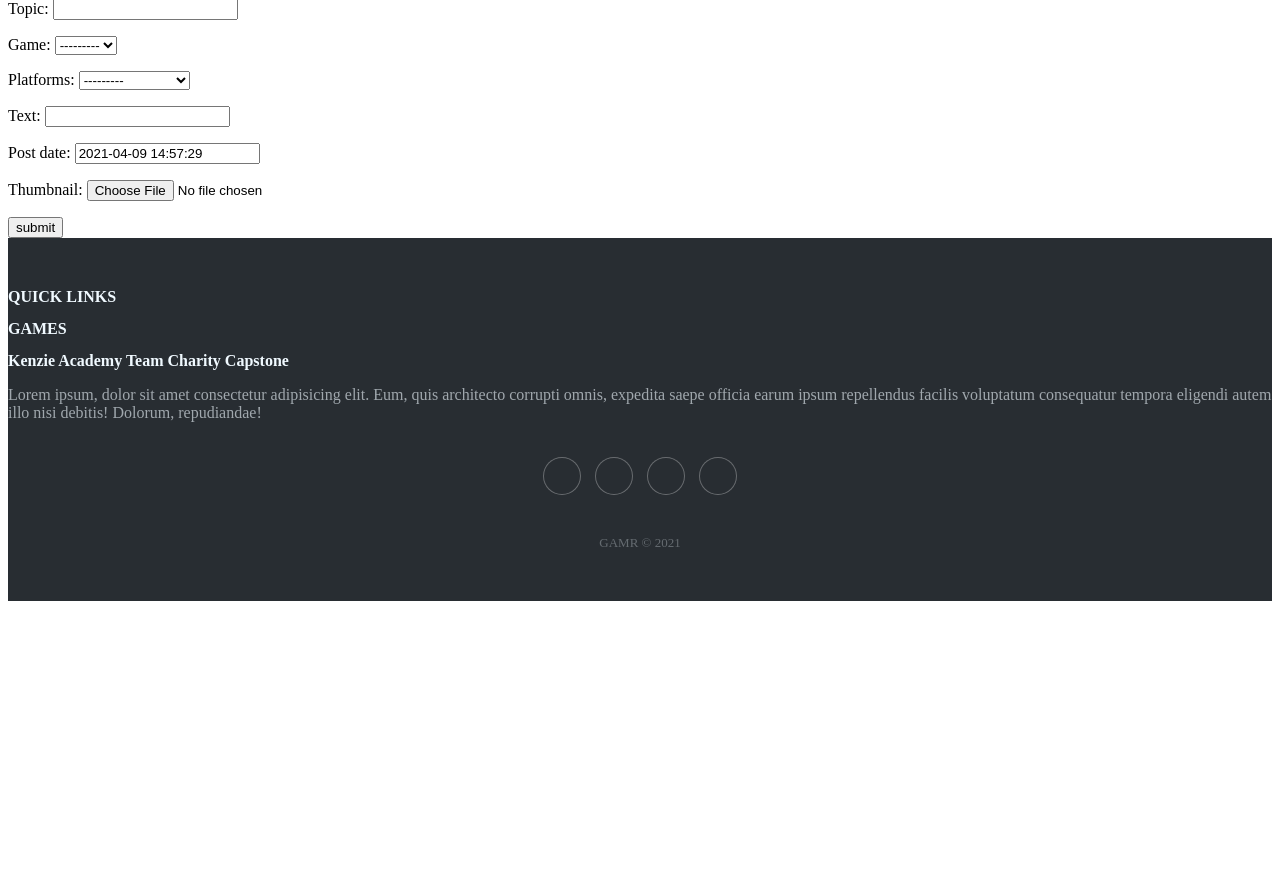
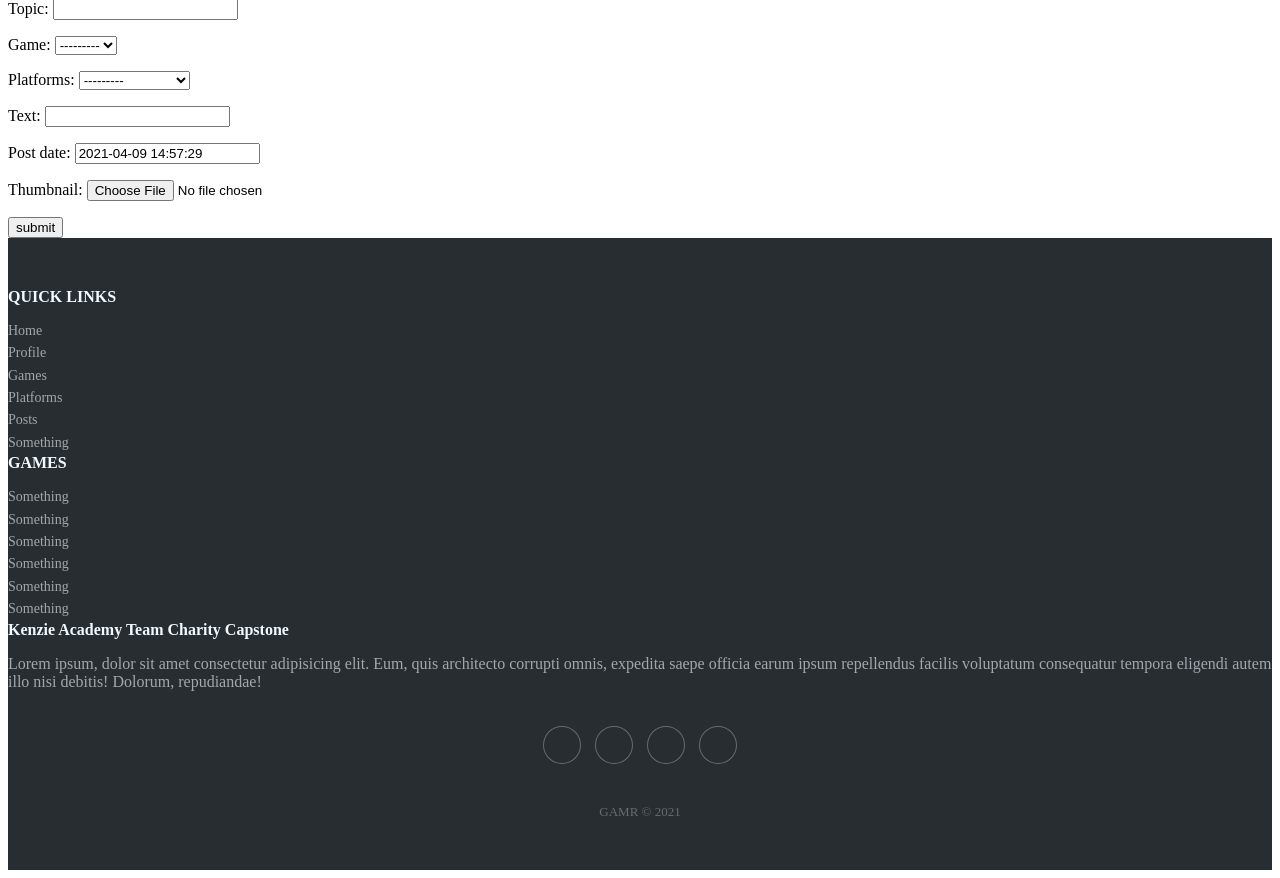
Before and after one commit to jonlee234/gamefaqs-clone, a Django app: page /post/add/ in a window 1280 px wide. Shown: the part 81-959 px from the top of the page. Before the commit the page ends 682 px from the top, so only its background shows below. Run offline with Django 3.2, Linux system fonts and the light colour scheme; data that the repository does not hold is empty.

Commit message:
Update base.html

```diff
--- a/templates/base.html
+++ b/templates/base.html
@@ -50,23 +50,23 @@
           <div class="col-sm-6 col-md-3 item">
             <h3>QUICK LINKS</h3>
             <ul>
-              <li><a href=""><span class="footer_link1"></span></a></li>
-              <li><a href=""><span class="footer_link2"></span></a></li>
-              <li><a href=""><span class="footer_link3"></span></a></li>
-              <li><a href=""><span class="footer_link4"></span></a></li>
-              <li><a href=""><span class="footer_link5"></span></a></li>
-              <li><a href=""><span class="footer_link6"></span></a></li>
+              <li><a href=""><span class="footer_link1">Home</span></a></li>
+              <li><a href=""><span class="footer_link2">Profile</span></a></li>
+              <li><a href=""><span class="footer_link3">Games</span></a></li>
+              <li><a href=""><span class="footer_link4">Platforms</span></a></li>
+              <li><a href=""><span class="footer_link5"></span>Posts</a></li>
+              <li><a href=""><span class="footer_link6">Something</span></a></li>
             </ul>
           </div>
           <div class="col-sm-6 col-md-3 item">
             <h3>GAMES</h3>
             <ul>
-              <li><a href=""><span class="footer_game_link1"></span></a></li>
-              <li><a href=""><span class="footer_game_link2"></span></a></li>
-              <li><a href=""><span class="footer_game_link3"></span></a></li>
-              <li><a href=""><span class="footer_game_link4"></span></a></li>
-              <li><a href=""><span class="footer_game_link5"></span></a></li>
-              <li><a href=""><span class="footer_game_link6"></span></a></li>
+              <li><a href=""><span class="footer_game_link1"></span>Something</a></li>
+              <li><a href=""><span class="footer_game_link2"></span>Something</a></li>
+              <li><a href=""><span class="footer_game_link3"></span>Something</a></li>
+              <li><a href=""><span class="footer_game_link4"></span>Something</a></li>
+              <li><a href=""><span class="footer_game_link5"></span>Something</a></li>
+              <li><a href=""><span class="footer_game_link6"></span>Something</a></li>
             </ul>
           </div>
           <div class="col-md-6 item text">
```
